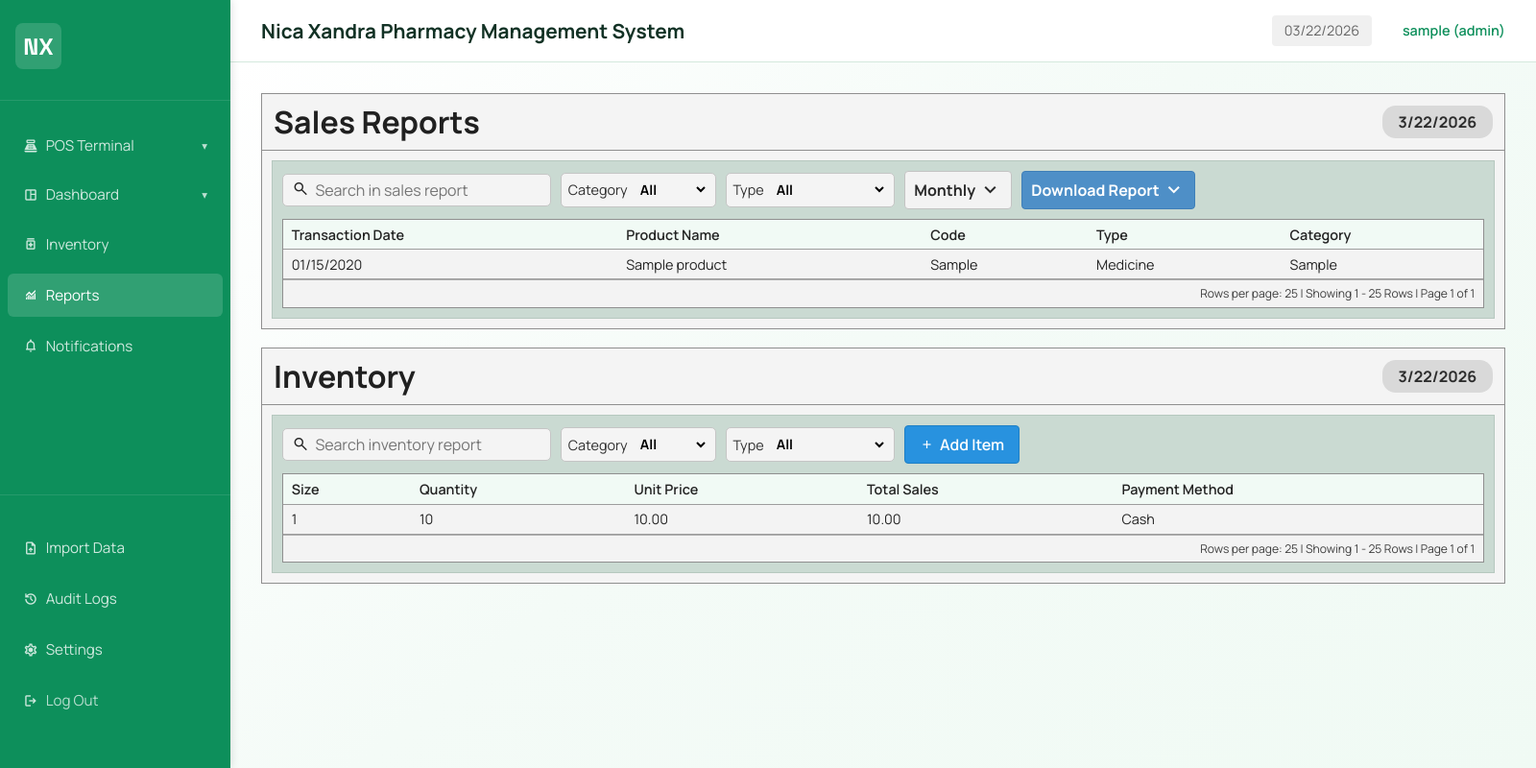
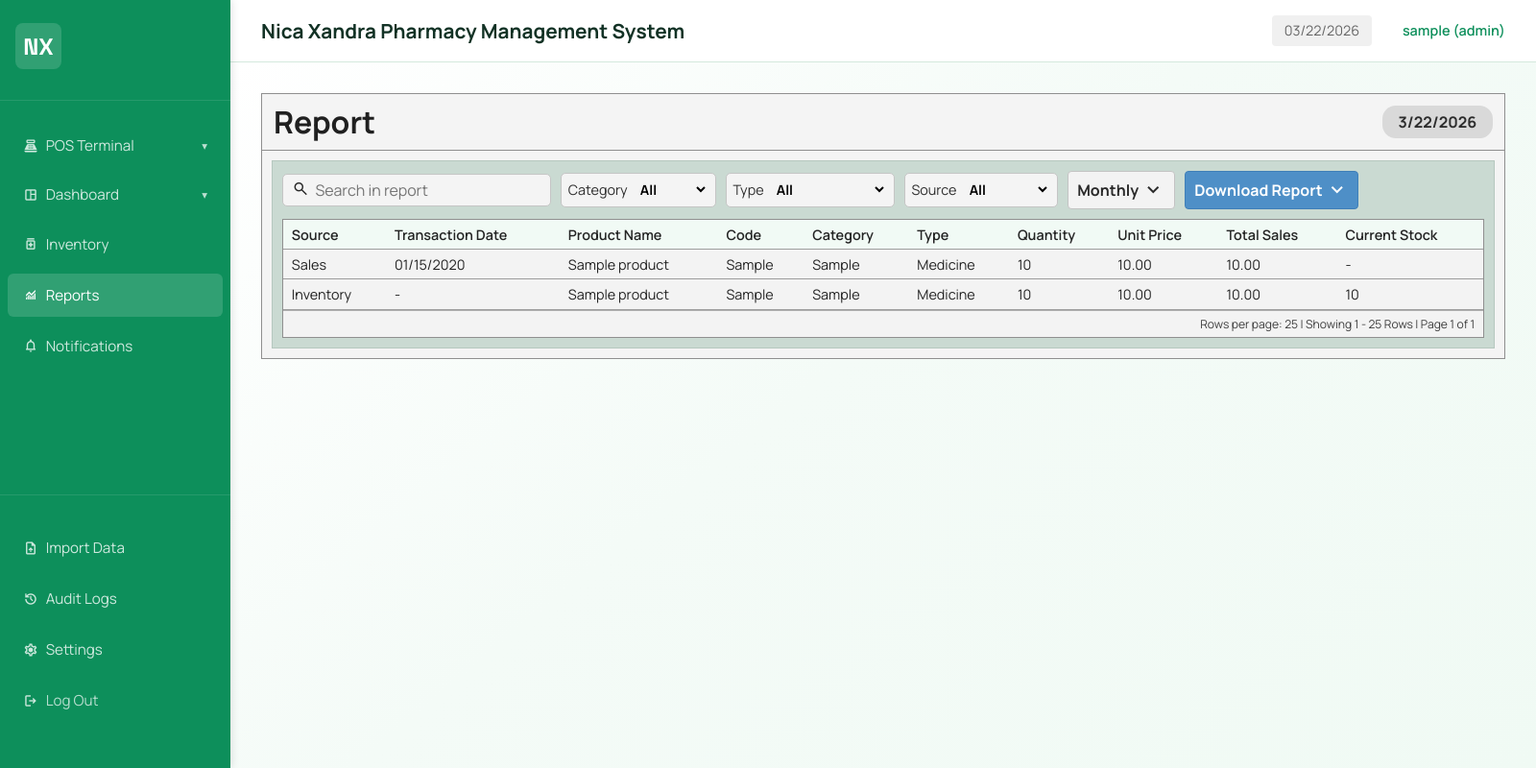
Before and after one commit to dyrielle/NXprms, a Flask app: page /reports in a window 1600 px wide. Shown: the whole page at 96% size. Run offline with Flask 3, Linux system fonts and the light colour scheme; a user stored in the database is signed in; tables that the repository leaves empty hold one stand-in row (values such as "Sample post").

Commit message:
Unify reports page into single Report view

```diff
--- a/app.py
+++ b/app.py
@@ -1071,6 +1071,7 @@ def reports():
 
     sales_rows = [
         {
+            "source": "Sales",
             "transaction_date": row.sold_at.strftime("%m/%d/%Y"),
             "product_name": row.name,
             "code": row.sku,
@@ -1095,15 +1096,27 @@ def reports():
         )
         inventory_rows.append(
             {
-                "size": product.reorder_point,
+                "source": "Inventory",
+                "transaction_date": "-",
+                "product_name": product.name,
+                "code": product.sku,
                 "quantity": product.quantity,
                 "unit_price": float(product.unit_price),
                 "total_sales": float(total_sales),
                 "payment_method": "Cash",
                 "type": infer_type(product.category),
                 "category": product.category,
+                "current_stock": product.quantity,
             }
         )
+
+    report_rows = [
+        {
+            **row,
+            "current_stock": "-",
+        }
+        for row in sales_rows
+    ] + inventory_rows
 
     categories = [
         row[0]
@@ -1114,8 +1127,7 @@ def reports():
 
     return render_template(
         "reports.html",
-        sales_rows=sales_rows,
-        inventory_rows=inventory_rows,
+        report_rows=report_rows,
         categories=categories,
         report_types=report_types,
     )
--- a/templates/reports.html
+++ b/templates/reports.html
@@ -4,7 +4,7 @@
 <div class="container inv-module-page">
     <section class="inv-module-shell fade-up">
         <header class="inv-module-head">
-            <h2>Sales Reports</h2>
+            <h2>Report</h2>
             <span class="dash-date-pill" id="reportsDate">03/01/2026</span>
         </header>
 
@@ -12,7 +12,7 @@
             <div class="rep-toolbar">
                 <div class="inv-search-box rep-search-box">
                     <span class="material-symbols-outlined" aria-hidden="true">search</span>
-                    <input id="repSearch" type="text" placeholder="Search in sales report" />
+                    <input id="repSearch" type="text" placeholder="Search in report" />
                 </div>
 
                 <div class="inv-filter">
@@ -33,6 +33,15 @@
                         <option value="Mom&Baby">Mom&Baby</option>
                         <option value="Personal Care">Personal Care</option>
                         <option value="Supplement">Supplement</option>
+                    </select>
+                </div>
+
+                <div class="inv-filter">
+                    <span>Source</span>
+                    <select id="repSource">
+                        <option value="">All</option>
+                        <option value="Sales">Sales</option>
+                        <option value="Inventory">Inventory</option>
                     </select>
                 </div>
 
@@ -62,102 +71,38 @@
 
             <div class="inv-table-shell">
                 <div class="inv-table-wrap">
-                    <table class="inv-wide-table" id="salesReportTable">
+                    <table class="inv-wide-table" id="reportTable">
                         <thead>
                             <tr>
+                                <th>Source</th>
                                 <th>Transaction Date</th>
                                 <th>Product Name</th>
                                 <th>Code</th>
+                                <th>Category</th>
                                 <th>Type</th>
-                                <th>Category</th>
+                                <th>Quantity</th>
+                                <th>Unit Price</th>
+                                <th>Total Sales</th>
+                                <th>Current Stock</th>
                             </tr>
                         </thead>
                         <tbody>
-                            {% for row in sales_rows %}
-                            <tr data-category="{{ row.category }}" data-type="{{ row.type }}">
+                            {% for row in report_rows %}
+                            <tr data-category="{{ row.category }}" data-type="{{ row.type }}" data-source="{{ row.source }}">
+                                <td>{{ row.source }}</td>
                                 <td>{{ row.transaction_date }}</td>
                                 <td>{{ row.product_name }}</td>
                                 <td>{{ row.code }}</td>
+                                <td>{{ row.category }}</td>
                                 <td>{{ row.type }}</td>
-                                <td>{{ row.category }}</td>
+                                <td>{{ row.quantity }}</td>
+                                <td>{{ '%.2f'|format(row.unit_price) }}</td>
+                                <td>{{ '%.2f'|format(row.total_sales) }}</td>
+                                <td>{{ row.current_stock }}</td>
                             </tr>
                             {% else %}
                             <tr>
-                                <td colspan="5" class="inv-empty-state">No sales rows available.</td>
-                            </tr>
-                            {% endfor %}
-                        </tbody>
-                    </table>
-                </div>
-                <div class="inv-table-footer">Rows per page: 25 | Showing 1 - 25 Rows | Page 1 of 1</div>
-            </div>
-        </div>
-    </section>
-
-    <section class="inv-module-shell fade-up" style="margin-top: 1.2rem;">
-        <header class="inv-module-head">
-            <h2>Inventory</h2>
-            <span class="dash-date-pill" id="inventoryRepDate">03/01/2026</span>
-        </header>
-
-        <div class="inv-module-body">
-            <div class="rep-toolbar">
-                <div class="inv-search-box rep-search-box">
-                    <span class="material-symbols-outlined" aria-hidden="true">search</span>
-                    <input id="invRepSearch" type="text" placeholder="Search inventory report" />
-                </div>
-
-                <div class="inv-filter">
-                    <span>Category</span>
-                    <select id="invRepCategory">
-                        <option value="">All</option>
-                        {% for cat in categories %}
-                        <option value="{{ cat }}">{{ cat }}</option>
-                        {% endfor %}
-                    </select>
-                </div>
-
-                <div class="inv-filter">
-                    <span>Type</span>
-                    <select id="invRepType">
-                        <option value="">All</option>
-                        <option value="Medicine">Medicine</option>
-                        <option value="Mom&Baby">Mom&Baby</option>
-                        <option value="Personal Care">Personal Care</option>
-                        <option value="Supplement">Supplement</option>
-                    </select>
-                </div>
-
-                <a href="{{ url_for('inventory_new') }}" class="inv-add-btn">
-                    <span class="material-symbols-outlined" aria-hidden="true">add</span>
-                    <span>Add Item</span>
-                </a>
-            </div>
-
-            <div class="inv-table-shell">
-                <div class="inv-table-wrap">
-                    <table class="inv-wide-table" id="inventoryReportTable">
-                        <thead>
-                            <tr>
-                                <th>Size</th>
-                                <th>Quantity</th>
-                                <th>Unit Price</th>
-                                <th>Total Sales</th>
-                                <th>Payment Method</th>
-                            </tr>
-                        </thead>
-                        <tbody>
-                            {% for row in inventory_rows %}
-                            <tr data-category="{{ row.category }}" data-type="{{ row.type }}">
-                                <td>{{ row.size }}</td>
-                                <td>{{ row.quantity }}</td>
-                                <td>{{ '%.2f'|format(row.unit_price) }}</td>
-                                <td>{{ '%.2f'|format(row.total_sales) }}</td>
-                                <td>{{ row.payment_method }}</td>
-                            </tr>
-                            {% else %}
-                            <tr>
-                                <td colspan="5" class="inv-empty-state">No inventory rows available.</td>
+                                <td colspan="10" class="inv-empty-state">No report rows available.</td>
                             </tr>
                             {% endfor %}
                         </tbody>
@@ -173,9 +118,7 @@
     (function () {
         const nowText = new Date().toLocaleDateString('en-US');
         const dateA = document.getElementById('reportsDate');
-        const dateB = document.getElementById('inventoryRepDate');
         if (dateA) dateA.textContent = nowText;
-        if (dateB) dateB.textContent = nowText;
 
         const reportTypeBtn = document.getElementById('reportTypeBtn');
         const reportTypeMenu = document.getElementById('reportTypeMenu');
@@ -213,39 +156,40 @@
             });
         }
 
-        function applyFilters(tableId, searchId, categoryId, typeId) {
+        function applyFilters(tableId, searchId, categoryId, typeId, sourceId) {
             const table = document.getElementById(tableId);
             if (!table) return;
             const rows = Array.from(table.querySelectorAll('tbody tr[data-category]'));
             const searchInput = document.getElementById(searchId);
             const categoryInput = document.getElementById(categoryId);
             const typeInput = document.getElementById(typeId);
+            const sourceInput = document.getElementById(sourceId);
 
             const run = () => {
                 const searchValue = ((searchInput && searchInput.value) || '').toLowerCase().trim();
                 const categoryValue = ((categoryInput && categoryInput.value) || '').trim();
                 const typeValue = ((typeInput && typeInput.value) || '').trim();
+                const sourceValue = ((sourceInput && sourceInput.value) || '').trim();
 
                 rows.forEach((row) => {
                     const textMatch = !searchValue || row.textContent.toLowerCase().includes(searchValue);
                     const categoryMatch = !categoryValue || row.dataset.category === categoryValue;
                     const typeMatch = !typeValue || row.dataset.type === typeValue;
-                    row.style.display = textMatch && categoryMatch && typeMatch ? '' : 'none';
+                    const sourceMatch = !sourceValue || row.dataset.source === sourceValue;
+                    row.style.display = textMatch && categoryMatch && typeMatch && sourceMatch ? '' : 'none';
                 });
             };
 
             if (searchInput) searchInput.addEventListener('input', run);
             if (categoryInput) categoryInput.addEventListener('change', run);
             if (typeInput) typeInput.addEventListener('change', run);
+            if (sourceInput) sourceInput.addEventListener('change', run);
             run();
         }
 
-        applyFilters('salesReportTable', 'repSearch', 'repCategory', 'repType');
-        applyFilters('inventoryReportTable', 'invRepSearch', 'invRepCategory', 'invRepType');
+        applyFilters('reportTable', 'repSearch', 'repCategory', 'repType', 'repSource');
 
         document.addEventListener('click', closeMenus);
     })();
 </script>
-    </div>
-</div>
 {% endblock %}
```
